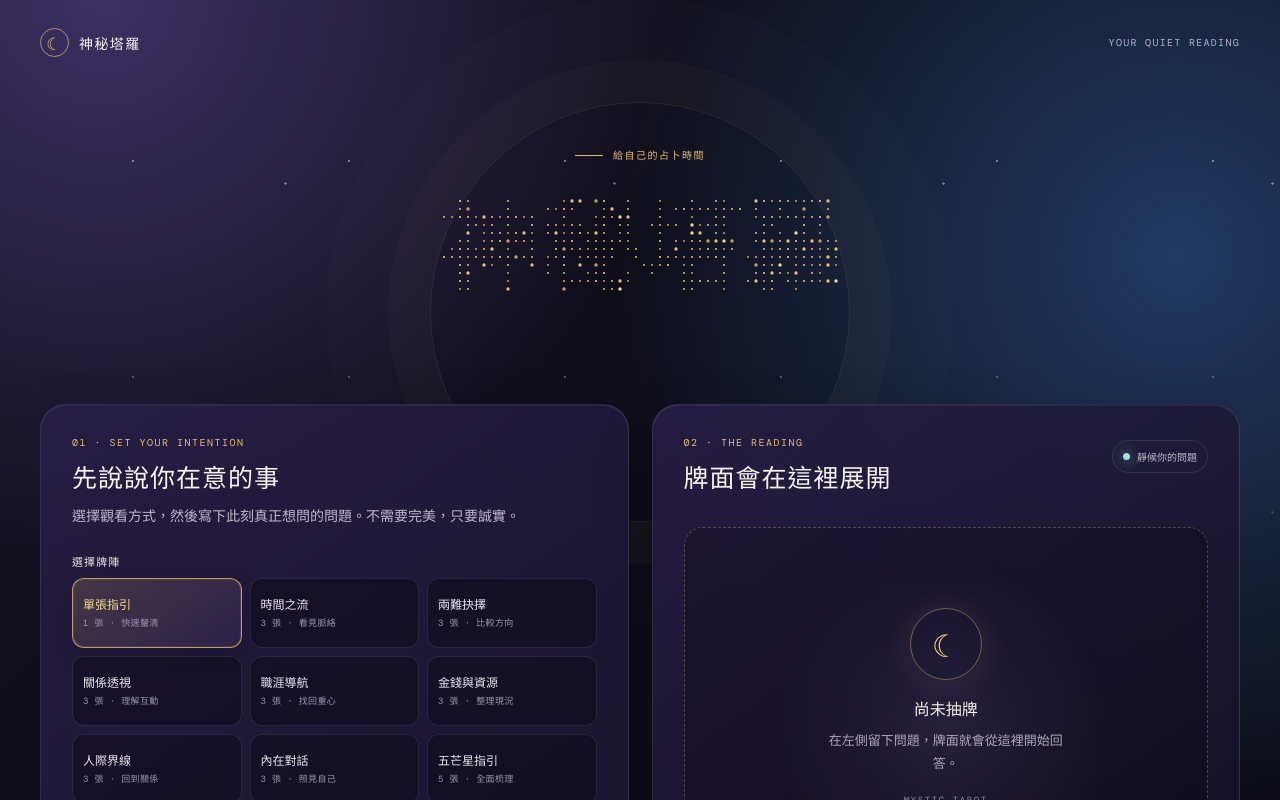
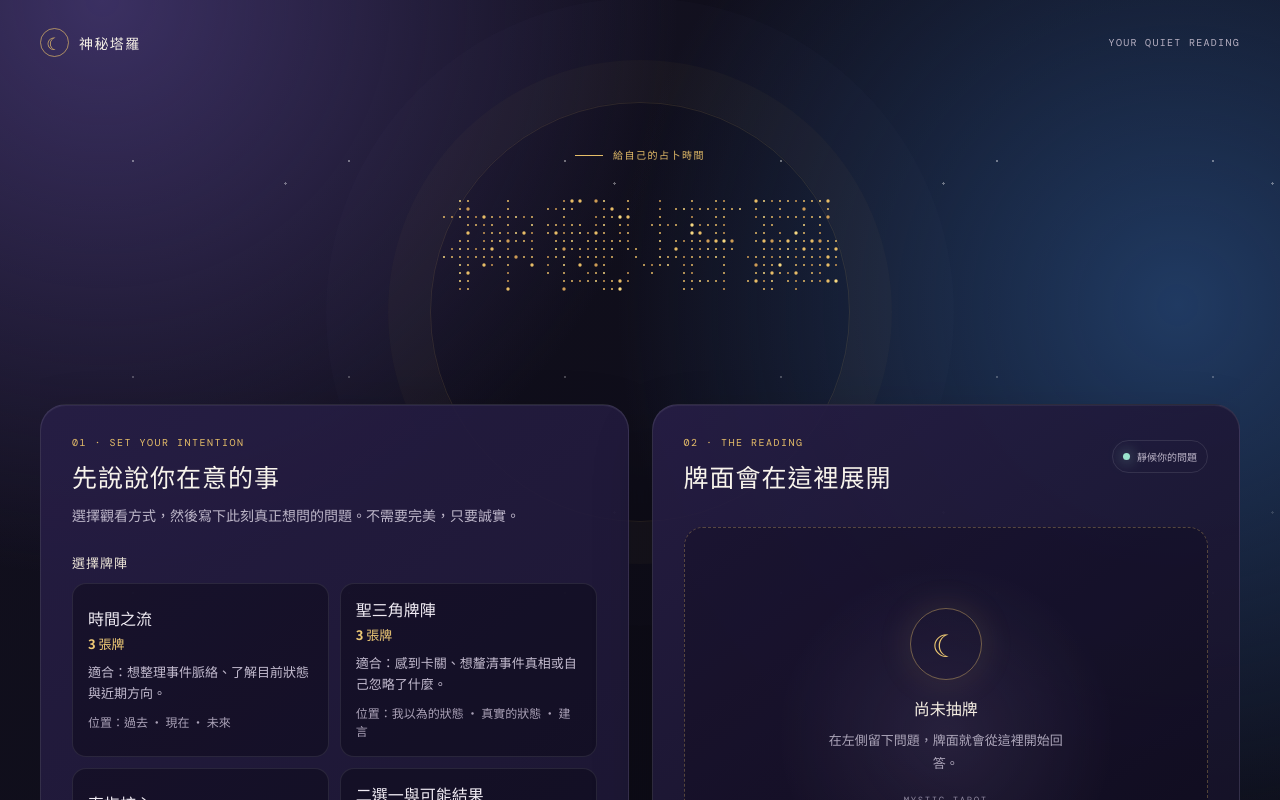
Before and after one commit to Hoshino-Himari/Mystic-Tarot, a React (Vite) app: page / in a window 1280 px wide. Shown: the top 800 px of the page. Built offline with nearby package versions, Linux system fonts and the light colour scheme.

Commit message:
Match source tarot spread methods

```diff
--- a/src/App.jsx
+++ b/src/App.jsx
@@ -1,15 +1,11 @@
 import { useEffect, useRef, useState } from 'react';
 
 const spreads = [
-  { id: 'single', name: '單張指引', short: '快速釐清', count: 1, positions: ['核心訊息'], description: '適合快速確認目前最重要的提醒。' },
-  { id: 'timeline', name: '時間之流', short: '看見脈絡', count: 3, positions: ['過去脈絡', '當下狀態', '近期未來'], description: '用時間軸理解事情如何走到現在，以及可能的發展。' },
-  { id: 'choice', name: '兩難抉擇', short: '比較方向', count: 3, positions: ['選項 A', '選項 B', '整體建議'], description: '適合在兩個方向之間做判斷，而不是追求唯一正解。' },
-  { id: 'relationship', name: '關係透視', short: '理解互動', count: 3, positions: ['我的狀態', '關係互動', '關係建議'], description: '適合釐清關係中的互動、期待與下一步。' },
-  { id: 'career', name: '職涯導航', short: '找回重心', count: 3, positions: ['目前優勢', '關鍵阻礙', '行動方向'], description: '適合整理工作、學業或創作上的突破口。' },
-  { id: 'money', name: '金錢與資源', short: '整理現況', count: 3, positions: ['現有資源', '金錢盲點', '務實行動'], description: '適合整理金錢焦慮、資源運用與可實踐的下一步。' },
-  { id: 'social', name: '人際界線', short: '回到關係', count: 3, positions: ['互動現況', '需要說清楚的事', '界線提醒'], description: '適合在友誼、家人與團體關係裡重新找到位置。' },
-  { id: 'inner', name: '內在對話', short: '照見自己', count: 3, positions: ['表層感受', '深層需求', '溫柔提醒'], description: '適合在混亂時回到自己，辨認真正的需要。' },
-  { id: 'cross', name: '五芒星指引', short: '全面梳理', count: 5, positions: ['此刻核心', '正在支持你', '需要放下', '下一步', '整體訊息'], description: '適合想更全面梳理一件重要事情時使用。' },
+  { id: 'timeline', name: '時間之流', count: 3, positions: ['過去', '現在', '未來'], description: '看見一件事如何走到此刻，以及接下來可能的走向。', usage: '適合：想整理事件脈絡、了解目前狀態與近期方向。' },
+  { id: 'holy-triangle', name: '聖三角牌陣', count: 3, positions: ['我以為的狀態', '真實的狀態', '建言'], description: '從認知與真實的落差中，看見尚未注意到的盲點。', usage: '適合：感到卡關、想釐清事件真相或自己忽略了什麼。' },
+  { id: 'core', name: '直指核心', count: 4, positions: ['問題核心', '障礙', '對策', '優勢'], description: '把困住你的關鍵、可用資源與下一步放在同一張圖裡。', usage: '適合：某件事一直沒有起色，想知道原因與能做的事。' },
+  { id: 'choice', name: '二選一與可能結果', count: 5, positions: ['選項 A 的狀態', '選項 B 的狀態', 'A 可能結果', 'B 可能結果', '我的狀態'], description: '比較兩個方向各自的條件與可能發展，協助你做判斷。', usage: '適合：工作機會、學習方向等具體選擇；不是替你決定。' },
+  { id: 'love', name: '感情萬用牌陣', count: 5, positions: ['我的狀態', '我對關係的態度', '對方的狀態', '對方對關係的態度', '可能結果'], description: '梳理關係中的互動與態度，將結果視為會隨選擇改變的可能性。', usage: '適合：想理解一段關係當下的互動，以及如何更好地回應。' },
 ];
 
 const questionGroups = {
@@ -65,15 +61,11 @@ function sleep(ms) { return new Promise((resolve) => setTimeout(resolve, ms)); }
 function shuffle(cards) { return [...cards].sort(() => Math.random() - 0.5); }
 function positionMeaning(spreadId, position) {
   const meanings = {
-    single: { 核心訊息: '這是本次占卜最核心的訊息。' },
-    relationship: { 我的狀態: '看見你此刻帶進這段關係的感受與期待。', 關係互動: '觀察你在這段關係中感受到的互動節奏與模式。', 關係建議: '提醒這段關係最值得被好好照顧的方向。' },
-    career: { 目前優勢: '指出你已經具備、可以善用的能力與資源。', 關鍵阻礙: '提醒目前最需要正視或調整的環節。', 行動方向: '提供一個可以開始實踐的方向。' },
-    money: { 現有資源: '看見你已經擁有、可以重新運用的條件。', 金錢盲點: '提醒目前容易忽略的金錢信念或習慣。', 務實行動: '提供一個能讓安全感逐步累積的行動。' },
-    social: { 互動現況: '看見這段關係此刻的氣氛與互動模式。', 需要說清楚的事: '指出最值得被溫和說開的重點。', 界線提醒: '提醒你如何保有自己，也留給彼此空間。' },
-    inner: { 表層感受: '看見此刻最容易被感受到的情緒。', 深層需求: '辨認情緒底下真正渴望被回應的需要。', 溫柔提醒: '給自己一個不必逼迫、仍能向前的提醒。' },
-    cross: { 此刻核心: '聚焦這件事此刻最重要的本質。', 正在支持你: '看見正在默默幫助你的條件與力量。', 需要放下: '提醒可以暫時鬆開的執著或壓力。', 下一步: '指出眼前最適合採取的行動。', 整體訊息: '把所有線索收束成這次閱讀的核心方向。' },
-    timeline: { 過去脈絡: '顯示事情如何發展到現在。', 當下狀態: '指出此刻最重要的狀態。', 近期未來: '顯示若照目前節奏走下去，接下來可能的發展。' },
-    choice: { '選項 A': '呈現第一個方向的氣氛、代價與成長性。', '選項 B': '呈現第二個方向的氣氛、代價與成長性。', 整體建議: '這不是替你做決定，而是提醒你該怎麼選。' },
+    timeline: { 過去: '看見這件事發展到現在的重要脈絡。', 現在: '指出當下最需要被理解的狀態。', 未來: '顯示照目前節奏前進時，可能出現的走向。' },
+    'holy-triangle': { 我以為的狀態: '看見你目前如何理解這件事。', 真實的狀態: '提供另一個角度，提醒你尚未注意的真相。', 建言: '把看見轉為下一步可採取的方向。' },
+    core: { 問題核心: '聚焦這件事真正的關鍵。', 障礙: '提醒目前最需要正視或調整的環節。', 對策: '提供一個可以開始實踐的方向。', 優勢: '指出你已經具備、可以善用的資源與能力。' },
+    choice: { '選項 A 的狀態': '呈現第一個方向當下的條件與氛圍。', '選項 B 的狀態': '呈現第二個方向當下的條件與氛圍。', 'A 可能結果': '顯示若選擇 A，可能出現的發展。', 'B 可能結果': '顯示若選擇 B，可能出現的發展。', 我的狀態: '提醒你做選擇前最需要留意的準備與需求。' },
+    love: { 我的狀態: '看見你此刻帶進這段關係的感受與期待。', 我對關係的態度: '覺察你在這段關係中的互動方式與需求。', 對方的狀態: '提供理解對方目前狀態的參考角度。', 對方對關係的態度: '觀察你感受到的互動訊號與節奏。', 可能結果: '呈現當下條件下的可能走向，而非固定結論。' },
   };
   return meanings[spreadId][position];
 }
@@ -243,12 +235,12 @@ export default function App() {
     <div className="app-grid">
       <MagicPanel className="question-panel">
         <p className="panel-kicker">01 · SET YOUR INTENTION</p><h2>先說說你在意的事</h2><p className="panel-intro">選擇觀看方式，然後寫下此刻真正想問的問題。不需要完美，只要誠實。</p>
-        <div className="spread-picker"><p>選擇牌陣</p><div className="spread-grid">{spreads.map((item) => <button type="button" disabled={loading} key={item.id} onClick={() => setSpreadId(item.id)} className={spreadId === item.id ? 'spread-option active' : 'spread-option'}><b>{item.name}</b><small>{item.count} 張 · {item.short}</small></button>)}</div></div>
+        <div className="spread-picker"><p>選擇牌陣</p><div className="spread-grid">{spreads.map((item) => <button type="button" disabled={loading} key={item.id} onClick={() => setSpreadId(item.id)} className={spreadId === item.id ? 'spread-option active' : 'spread-option'}><b>{item.name}</b><span>{item.count} 張牌</span><small>{item.usage}</small><em>位置：{item.positions.join(' · ')}</em></button>)}</div></div>
         <div className="question-guide" aria-label="提問小指南"><p>怎麼問，才會更清楚？</p><div>{questionTips.map(([title, copy], index) => <article key={title}><span>0{index + 1}</span><b>{title}</b><small>{copy}</small></article>)}</div></div>
         <label>你的問題<textarea value={question} disabled={loading} onChange={(event) => setQuestion(event.target.value)} placeholder="例如：我接下來三個月最該專注的是什麼？" /></label>
         <div className="category-row">{Object.keys(questionGroups).map((item) => <button type="button" className={category === item ? 'category active' : 'category'} onClick={() => setCategory(item)} key={item}>{item}</button>)}</div>
         <div className="prompt-list">{questionGroups[category].map((item) => <button type="button" onClick={() => setQuestion(item)} key={item}>{item}<span>↗</span></button>)}</div>
-        <div className="spread-info"><span><small>抽牌張數</small><b>{spread.count} 張</b></span><span><small>位置焦點</small><b>{spread.positions.join(' · ')}</b></span></div><p className="spread-description">{spread.description}</p>
+        <div className="spread-info"><span><small>抽牌張數</small><b>{spread.count} 張</b></span><span><small>抽牌位置</small><b>{spread.positions.join(' · ')}</b></span></div><p className="spread-description">{spread.description}</p>
         <div className="actions"><button className="draw-button" disabled={loading} onClick={draw}>{loading ? '正在翻閱牌面…' : '抽牌解讀'} <span>✦</span></button><button className="reset-button" disabled={loading} onClick={reset}>重設</button></div>
         {error && <p className="error">{error}</p>}
       </MagicPanel>
--- a/src/main.jsx
+++ b/src/main.jsx
@@ -2,6 +2,7 @@ import { StrictMode } from 'react';
 import { createRoot } from 'react-dom/client';
 import App from './App.jsx';
 import './styles.css';
+import './overrides.css';
 
 createRoot(document.getElementById('root')).render(
   <StrictMode><App /></StrictMode>,
--- /dev/null
+++ b/src/overrides.css
@@ -0,0 +1,60 @@
+.spread-picker { margin-top: 22px; }
+
+.spread-picker > p,
+.question-guide > p {
+  margin-bottom: 11px;
+  font-size: 13px;
+  letter-spacing: .08em;
+}
+
+.spread-grid {
+  grid-template-columns: repeat(2, minmax(0, 1fr));
+  gap: 11px;
+}
+
+.spread-option {
+  min-height: 158px;
+  padding: 15px;
+  border-radius: 14px;
+}
+
+.spread-option b,
+.spread-option span,
+.spread-option small,
+.spread-option em {
+  display: block;
+}
+
+.spread-option b {
+  color: #f1ecf4;
+  font-size: 16px;
+  font-weight: 700;
+  line-height: 1.35;
+}
+
+.spread-option span {
+  margin-top: 5px;
+  color: #efca76;
+  font-size: 13px;
+  font-weight: 700;
+}
+
+.spread-option small {
+  margin-top: 10px;
+  color: #c3bbcf;
+  font-size: 13px;
+  line-height: 1.6;
+  letter-spacing: 0;
+}
+
+.spread-option em {
+  margin-top: 8px;
+  color: #aaa1b7;
+  font-size: 12px;
+  line-height: 1.55;
+  font-style: normal;
+}
+
+@media (max-width: 600px) {
+  .spread-grid { grid-template-columns: 1fr; }
+}
```
